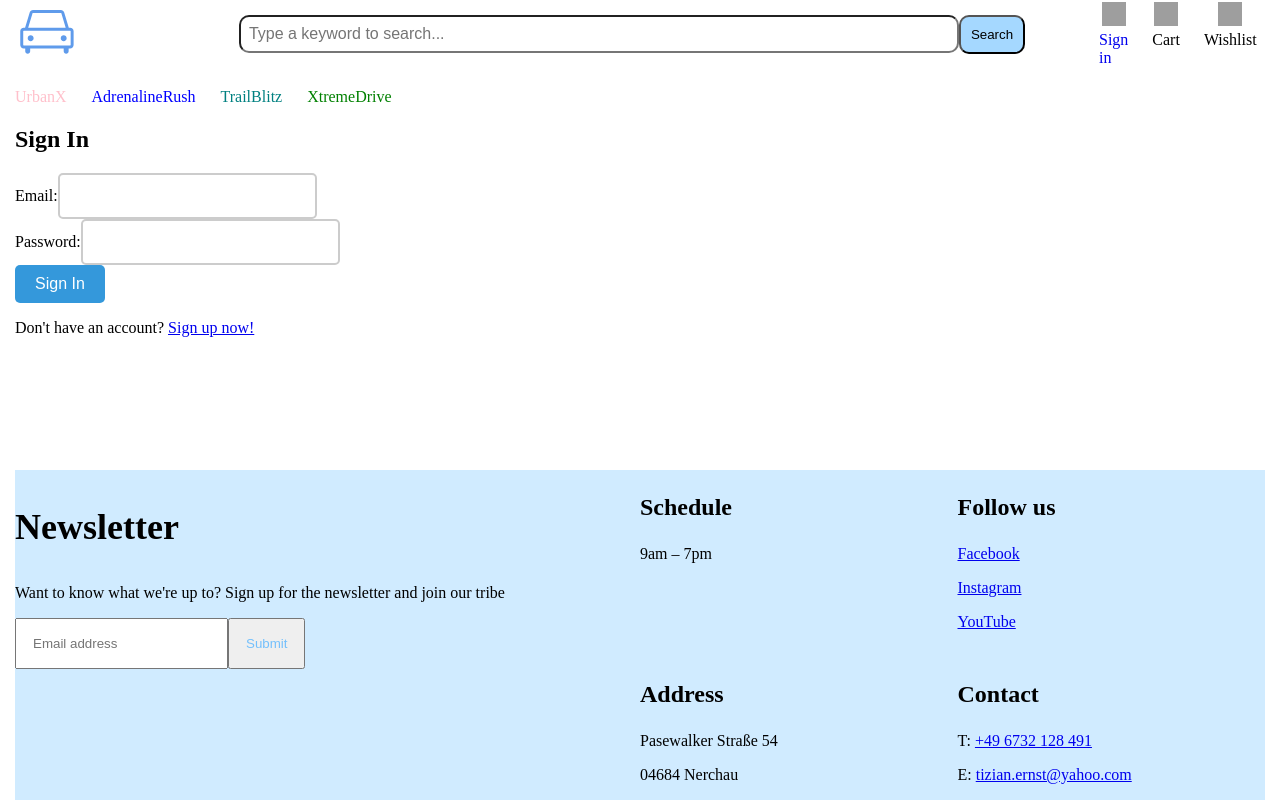
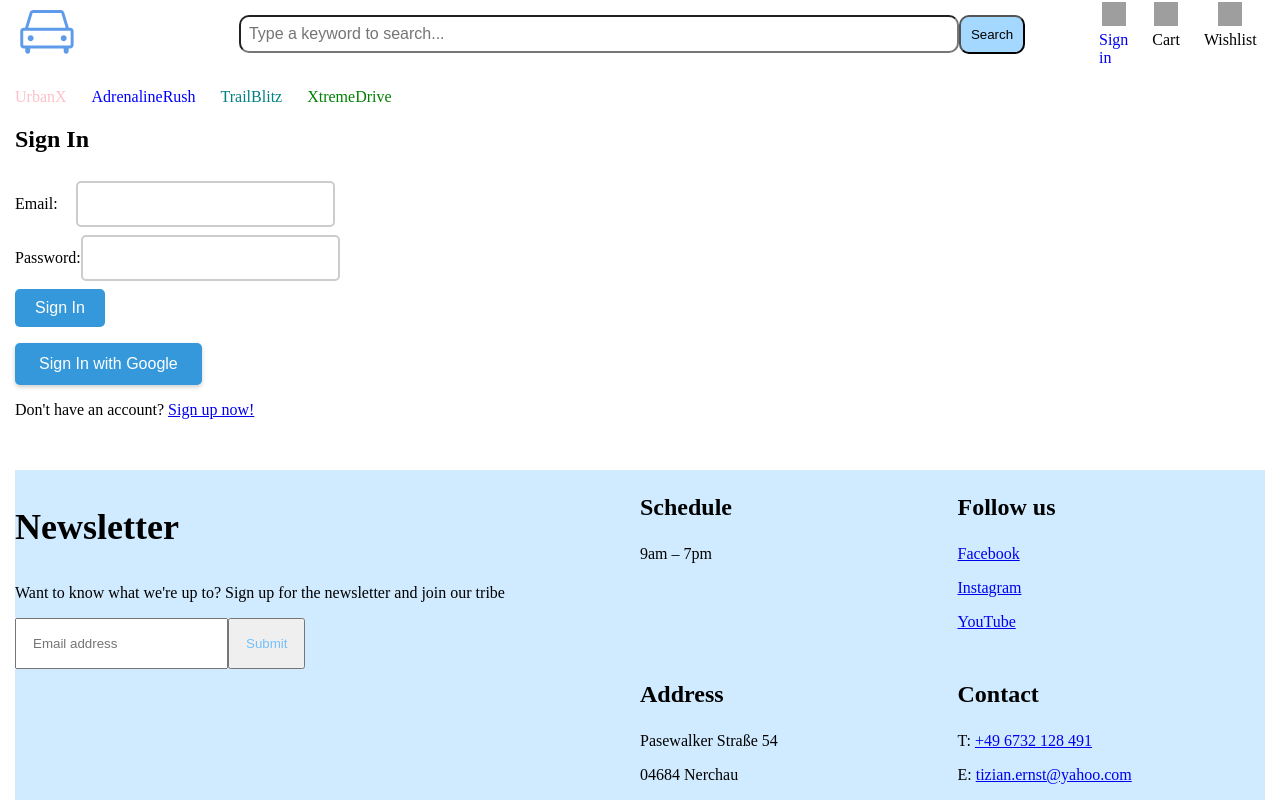
Before and after one commit to lenguyenhcm325/frontend-toycars, a React (Vite) app: page /signin in a window 1280 px wide. Built offline with nearby package versions, Linux system fonts and the light colour scheme; no server answers; grey boxes are pictures that could not be loaded.

Commit message:
improve UI of sign in and sign up page

```diff
--- a/src/App.css
+++ b/src/App.css
@@ -1,6 +1,12 @@
 body {
   margin: 0;
 }
+
+/* body, h1, h2, h3, h4, h5, h6, p, blockquote, figure, dl, dd, ul, ol, li, pre, table, th, td {
+  margin: 0;
+  padding: 0;
+} */
+
 
 .container {
   min-height: 100vh;
--- a/src/components/sign-in-google-button/sign-in-google-button.component.jsx
+++ b/src/components/sign-in-google-button/sign-in-google-button.component.jsx
@@ -12,40 +12,18 @@ const SignInGoogleButton = () => {
   const currentError = useSelector(selectAuthError);
   const currentUser = useSelector(selectCurrentUser);
 
-
   const handleClickSignIn = () => {
     dispatch(handleSignInWIthGoogle())
-
 
     }
 return (    <SignInButtonContainer>
   {
     !currentError && currentUser && <Navigate to="/" replace={true}/>
   }
-    <h2>Sign In with Google</h2>
+    {/* <h2>Sign In with Google</h2> */}
     <button onClick={handleClickSignIn}>Sign In with Google</button>
     {/* {errorToDisplay && <p>{errorToDisplay}</p>} */}
     </SignInButtonContainer>)
 }
 
 export default SignInGoogleButton
-
-// import React, { useEffect } from 'react';
-// import * as amplifyAuth from '../../utils/aws/aws-auth';
-// const SignInGoogleButton = () => {
-
-//   useEffect(() => {
-//     // Check for an existing Google client initialization
-//     if (!window.google && !window.google?.accounts) amplifyAuth.createScript();
-//   }, []);
-
-
-
-//   return (
-//     <div>
-//       <button id="googleSignInButton"/>
-//     </div>
-//   );
-// }
-
-// export default SignInGoogleButton
--- a/src/components/sign-in-with-email/sign-in-with-email.component.jsx
+++ b/src/components/sign-in-with-email/sign-in-with-email.component.jsx
@@ -52,8 +52,8 @@ return (
       }
 
     <h2>Sign In</h2>
-    <form onSubmit={handleSubmit}>
-      <div>
+    <form onSubmit={handleSubmit} className="form-div">
+      <div className="input-field-div">
         <label htmlFor="email">Email:</label>
         <input
           type="email"
@@ -64,7 +64,7 @@ return (
           required
         />
       </div>
-      <div>
+      <div className="input-field-div">
         <label htmlFor="password">Password:</label>
         <input
           type="password"
--- a/src/components/sign-in-with-email/sign-in-with-email.styles.jsx
+++ b/src/components/sign-in-with-email/sign-in-with-email.styles.jsx
@@ -1,10 +1,11 @@
 import styled from "styled-components";
 
 export const SignInWithEmailContainer = styled.div`
+    display: flex;
+    flex-direction: column;
+    gap: 8px;
 
 & input {
-
-
     border: 2px solid #ccc;
     border-radius: 5px;
     padding: 12px 24px;
@@ -12,6 +13,20 @@ export const SignInWithEmailContainer = styled.div`
     transition: background-color 0.3s;
 
 }
+
+& .form-div {
+    width: 320px;
+    display: flex;
+    flex-direction: column;
+    gap: 8px;
+}
+
+& .input-field-div {
+    display: flex;
+    justify-content: space-between;
+    align-items: center;
+}
+
 & input:hover {
     border-color: #999;
 }
--- a/src/components/sign-up-with-email/sign-up-with-email.component.jsx
+++ b/src/components/sign-up-with-email/sign-up-with-email.component.jsx
@@ -12,21 +12,9 @@ const SignUpWithEmail = () => {
   const currentError = useSelector(selectAuthError);
   const dispatch = useDispatch();
 
-  // useEffect(() => {
-
-  //     if (currentError){
-  //       setErrorToDisplay(currentError);
-  //       dispatch(clearStateAfterError())
-  // }
-
-  // }, [currentError])
-
     const [formData, setFormData] = useState({
         email: '',
         password: '',
-        // username: '',
-        // given_name: '',
-        // family_name:'',
       });
 
       const handleChange = (e) => {
@@ -52,41 +40,8 @@ return (
     <SignUpWithEmailContainer>
       {currentUser && !currentError && <Navigate to="/" replace={true}/>}
     <h2>Sign Up</h2>
-    <form onSubmit={handleSubmit}>
-      {/* <div>
-        <label htmlFor="given_name">Given name:</label>
-        <input
-          type="text"
-          id="given_name"
-          name="given_name"
-          value={formData.given_name}
-          onChange={handleChange}
-          required
-        />
-      </div>
-      <div>
-        <label htmlFor="family_name">Family name:</label>
-        <input
-          type="text"
-          id="family_name"
-          name="family_name"
-          value={formData.family_name}
-          onChange={handleChange}
-          required
-        />
-      </div>
-      <div>
-        <label htmlFor="username">Username:</label>
-        <input
-          type="text"
-          id="username"
-          name="username"
-          value={formData.username}
-          onChange={handleChange}
-          required
-        />
-      </div> */}
-      <div>
+    <form onSubmit={handleSubmit} className="form-div">
+      <div className="input-field-div">
         <label htmlFor="email">Email:</label>
         <input
           type="email"
@@ -97,7 +52,7 @@ return (
           required
         />
       </div>
-      <div>
+      <div className="input-field-div">
         <label htmlFor="password">Password:</label>
         <input
           type="password"
--- a/src/components/sign-up-with-email/sign-up-with-email.styles.jsx
+++ b/src/components/sign-up-with-email/sign-up-with-email.styles.jsx
@@ -1,6 +1,20 @@
 import styled from "styled-components";
 
 export const SignUpWithEmailContainer = styled.div`
+
+
+& .form-div {
+    width: 320px;
+    display: flex;
+    flex-direction: column;
+    gap: 8px;
+}
+
+& .input-field-div {
+    display: flex;
+    justify-content: space-between;
+    align-items: center;
+}
 
 & input {
 
@@ -22,6 +36,7 @@ export const SignUpWithEmailContainer = styled.div`
   }
 
 & button {
+    margin-top: 4px;
     background-color: #3498db; /* Light blue color */
     color: #fff; /* White text color */
     border: none; /* Remove the border */
--- a/src/routes/sign-in/sign-in.component.jsx
+++ b/src/routes/sign-in/sign-in.component.jsx
@@ -1,16 +1,20 @@
 import React,{useEffect} from "react";
 import SignInWithEmail from "../../components/sign-in-with-email/sign-in-with-email.component";
+import SignInGoogleButton from "../../components/sign-in-google-button/sign-in-google-button.component";
 import { Link } from "react-router-dom";
-
+import { SignInFormContainer } from "./sign-in.styles";
 const SignInForm = () => {
     useEffect(() => {
     }, [])
     return (
-        <div>
-            <SignInWithEmail/>
+        <SignInFormContainer>
+            {/* <div className="sign-in-buttons"> */}
+                <SignInWithEmail/>
+                <SignInGoogleButton/>
+            {/* </div> */}
             {/* <button onClick={handleOnclick}>Pleaes click here!</button> */}
-            <p>Don't have an account? <Link to="/signup"><span>Sign up now!</span></Link></p>
-        </div>
+            <p className="dont-have-account-p">Don't have an account? <Link to="/signup"><span>Sign up now!</span></Link></p>
+        </SignInFormContainer>
 
 
     )
--- a/src/routes/sign-in/sign-in.styles.jsx
+++ b/src/routes/sign-in/sign-in.styles.jsx
@@ -0,0 +1,15 @@
+import styled from "styled-components";
+
+
+export const SignInFormContainer = styled.div`
+
+display: flex;
+flex-direction: column;
+gap: 16px;
+
+& .dont-have-account-p {
+    margin: 0px;
+    padding: 0px;
+}
+
+`
--- a/src/routes/sign-up/sign-up.component.jsx
+++ b/src/routes/sign-up/sign-up.component.jsx
@@ -1,9 +1,9 @@
 import React, { useState, useEffect } from 'react';
 import SignInGoogleButton from '../../components/sign-in-google-button/sign-in-google-button.component';
 import SignUpWithEmail from '../../components/sign-up-with-email/sign-up-with-email.component';
+import { SignUpFormContainer } from './sign-up.styles';
 import { useSelector, useDispatch } from 'react-redux';
 import { clearStateAfterError } from '../../store/user/user.action';
-import { Fragment } from 'react';
 import { selectCurrentUser ,selectAuthError} from '../../store/user/user.selector';
 import ConfirmSignUp from '../confirm-sign-up/confirm-sign-up.component';
 const SignUpForm = () => {
@@ -11,12 +11,6 @@ const SignUpForm = () => {
   const currentError = useSelector(selectAuthError);
   const currentUser = useSelector(selectCurrentUser);
   const [errorToDisplay, setErrorToDisplay] = useState(null);
-  // const [username, setUsername] = useState("");
-  // const [displayConfirmationInput, setDisplayConfirmationInput] = useState(false);
-  // const passUsernameUp = (usernameToPass) => {
-  //   setUsername(usernameToPass);
-  //   setDisplayConfirmationInput(true);
-  // }
   useEffect(() => {
     if (currentError){
       setErrorToDisplay(currentError);
@@ -29,24 +23,13 @@ const SignUpForm = () => {
     <div>
 
 
-        <Fragment>
-        <SignUpWithEmail
-        // passUsernameUp={passUsernameUp}
-        />
-        <SignInGoogleButton/>
-        {
-          errorToDisplay && <p>{errorToDisplay}</p>
-        }
-        </Fragment>
-
-    {/* {
-      username !== "" && <ConfirmSignUp username={username}/>
-    }
-
-      {
-        currentUser && (<p>{currentUser.uid} {currentUser.email}</p>)
-      } */}
-
+        <SignUpFormContainer>
+          <SignUpWithEmail />
+          <SignInGoogleButton/>
+          {
+            errorToDisplay && <p>{errorToDisplay}</p>
+          }
+        </SignUpFormContainer>
     </div>
   );
 }
--- a/src/routes/sign-up/sign-up.styles.js
+++ b/src/routes/sign-up/sign-up.styles.js
@@ -0,0 +1,7 @@
+import styled from "styled-components";
+
+export const SignUpFormContainer = styled.div`
+  display: flex;
+  flex-direction: column;
+  gap: 16px;
+`;
```
